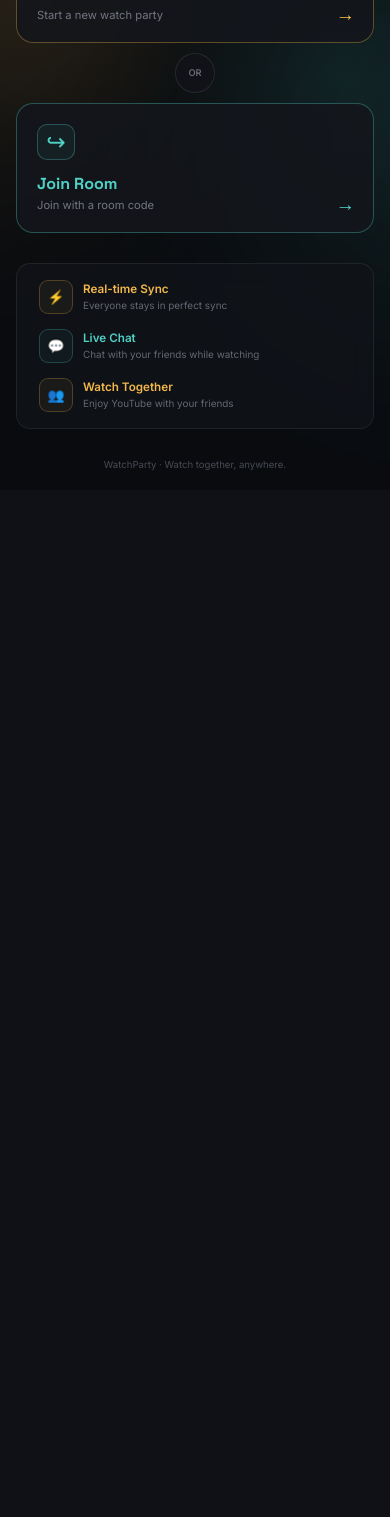
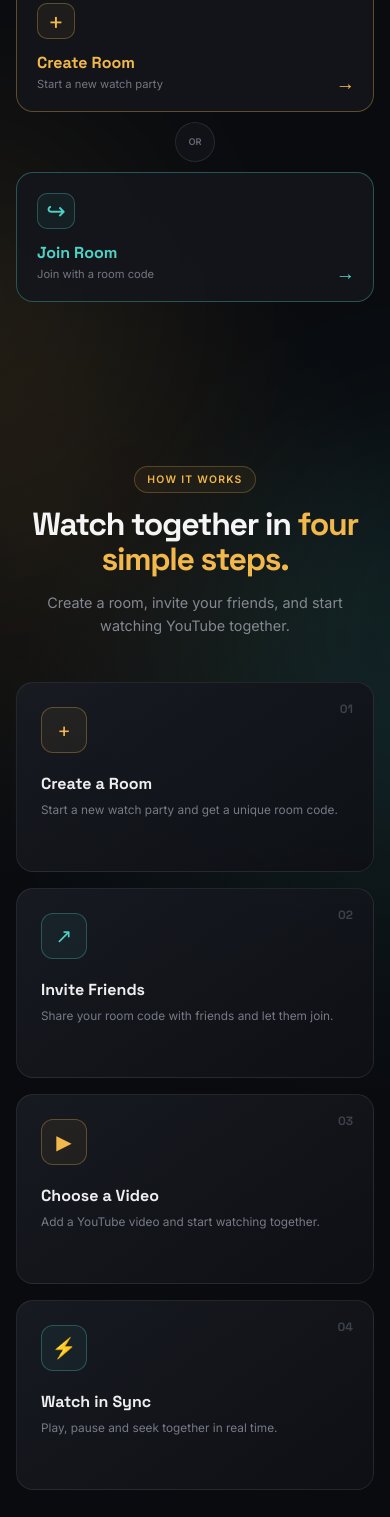
Before and after one commit to annnikett/Yt-watch-party, a React (Vite) app in the folder client/: page / in a window 390 px wide. Shown: the part 432-1949 px from the top of the page. Before the commit the page ends 922 px from the top, so only its background shows below. Built offline with nearby package versions, Linux system fonts and the light colour scheme; no server answers.

Commit message:
how it work

```diff
--- a/client/src/pages/Home.jsx
+++ b/client/src/pages/Home.jsx
@@ -7,6 +7,7 @@ export default function Home() {
   const [searchParams] = useSearchParams();
 
   const [username, setUsername] = useState("");
+
   const [joinCode, setJoinCode] = useState(
     () => (searchParams.get("code") || "").toUpperCase()
   );
@@ -22,7 +23,10 @@ export default function Home() {
     localStorage.setItem("wp_username", name);
   };
 
+  // ============================================
   // CREATE ROOM
+  // ============================================
+
   const handleCreate = async () => {
     if (!username.trim()) {
       setError("Please enter your name.");
@@ -53,7 +57,10 @@ export default function Home() {
     }
   };
 
+  // ============================================
   // JOIN ROOM
+  // ============================================
+
   const handleJoin = async (e) => {
     e.preventDefault();
 
@@ -92,21 +99,38 @@ export default function Home() {
   return (
     <div className="home-page">
 
-      {/* Background */}
+      {/* ============================================
+          BACKGROUND
+      ============================================ */}
+
       <div className="home-glow home-glow-yellow"></div>
       <div className="home-glow home-glow-cyan"></div>
 
       <div className="home-grid home-grid-left"></div>
       <div className="home-grid home-grid-right"></div>
 
-      {/* ================= NAVBAR ================= */}
+
+      {/* ============================================
+          NAVBAR
+      ============================================ */}
 
       <header className="home-navbar">
 
+        {/* LOGO */}
+
         <div
           className="home-logo"
-          onClick={() => setView("choice")}
+          onClick={() => {
+            setView("choice");
+            setError("");
+
+            window.scrollTo({
+              top: 0,
+              behavior: "smooth",
+            });
+          }}
         >
+
           <div className="logo-icon">
             ▶
           </div>
@@ -114,11 +138,18 @@ export default function Home() {
           <span>
             Watch<span>Party</span>
           </span>
+
         </div>
+
+
+        {/* NAVIGATION */}
 
         <nav className="home-nav">
 
-          <a href="#home" className="active">
+          <a
+            href="#home"
+            className="active"
+          >
             Home
           </a>
 
@@ -138,43 +169,70 @@ export default function Home() {
 
       </header>
 
-      {/* ================= MAIN ================= */}
 
-      <main className="home-main" id="home">
+      {/* ============================================
+          HOME / HERO
+      ============================================ */}
+
+      <main
+        className="home-main"
+        id="home"
+      >
 
         <section className="hero-section">
 
-          {/* Badge */}
+          {/* BADGE */}
 
           <div className="hero-badge">
+
             <span className="hero-badge-dot"></span>
+
             Watch together in real-time
+
           </div>
 
-          {/* Heading */}
+
+          {/* TITLE */}
 
           <h1 className="hero-title">
+
             Watch Together.
+
             <br />
-            <span>Anywhere.</span>
+
+            <span>
+              Anywhere.
+            </span>
+
           </h1>
 
-          {/* Description */}
+
+          {/* DESCRIPTION */}
 
           <p className="hero-description">
-            Create a room and watch YouTube with your friends
+
+            Create a room and watch YouTube
+            with your friends
+
             <br />
+
             in <span>perfect sync.</span>
+
           </p>
 
-          {/* ================= CHOICE ================= */}
+
+          {/* ========================================
+              CREATE / JOIN CHOICE
+          ======================================== */}
 
           {view === "choice" && (
+
             <div className="room-choice">
 
-              {/* CREATE */}
+              {/* CREATE ROOM */}
 
               <button
+                type="button"
                 className="room-action create-action"
                 onClick={() => {
                   setError("");
@@ -187,10 +245,15 @@ export default function Home() {
                 </div>
 
                 <div className="action-content">
-                  <h2>Create Room</h2>
+
+                  <h2>
+                    Create Room
+                  </h2>
+
                   <p>
                     Start a new watch party
                   </p>
+
                 </div>
 
                 <div className="action-arrow">
@@ -199,15 +262,18 @@ export default function Home() {
 
               </button>
 
+
               {/* OR */}
 
               <div className="choice-or">
                 OR
               </div>
 
-              {/* JOIN */}
+
+              {/* JOIN ROOM */}
 
               <button
+                type="button"
                 className="room-action join-action"
                 onClick={() => {
                   setError("");
@@ -220,10 +286,15 @@ export default function Home() {
                 </div>
 
                 <div className="action-content">
-                  <h2>Join Room</h2>
+
+                  <h2>
+                    Join Room
+                  </h2>
+
                   <p>
                     Join with a room code
                   </p>
+
                 </div>
 
                 <div className="action-arrow">
@@ -233,11 +304,16 @@ export default function Home() {
               </button>
 
             </div>
+
           )}
 
-          {/* ================= CREATE FORM ================= */}
+
+          {/* ========================================
+              CREATE ROOM FORM
+          ======================================== */}
 
           {view === "create" && (
+
             <div className="home-form-card">
 
               <div className="form-heading">
@@ -247,16 +323,25 @@ export default function Home() {
                 </div>
 
                 <div>
-                  <h2>Create a Room</h2>
+
+                  <h2>
+                    Create a Room
+                  </h2>
+
                   <p>
                     Enter your name to get started
                   </p>
+
                 </div>
 
               </div>
 
+
               <label className="home-field">
-                <span>Your name</span>
+
+                <span>
+                  Your name
+                </span>
 
                 <input
                   type="text"
@@ -268,34 +353,49 @@ export default function Home() {
                   maxLength={24}
                   autoFocus
                 />
+
               </label>
 
+
               <button
+                type="button"
                 className="form-primary-button"
                 onClick={handleCreate}
                 disabled={busy}
               >
+
                 {busy
                   ? "Creating..."
                   : "Create Room →"}
+
               </button>
 
+
               <button
+                type="button"
                 className="form-back-button"
                 onClick={() => {
                   setError("");
                   setView("choice");
                 }}
+                disabled={busy}
               >
+
                 ← Back
+
               </button>
 
             </div>
+
           )}
 
-          {/* ================= JOIN FORM ================= */}
+
+          {/* ========================================
+              JOIN ROOM FORM
+          ======================================== */}
 
           {view === "join" && (
+
             <div className="home-form-card">
 
               <div className="form-heading">
@@ -305,18 +405,29 @@ export default function Home() {
                 </div>
 
                 <div>
-                  <h2>Join a Room</h2>
+
+                  <h2>
+                    Join a Room
+                  </h2>
+
                   <p>
                     Enter your name and room code
                   </p>
+
                 </div>
 
               </div>
 
+
               <form onSubmit={handleJoin}>
 
+                {/* NAME */}
+
                 <label className="home-field">
-                  <span>Your name</span>
+
+                  <span>
+                    Your name
+                  </span>
 
                   <input
                     type="text"
@@ -328,10 +439,17 @@ export default function Home() {
                     maxLength={24}
                     autoFocus
                   />
+
                 </label>
 
+
+                {/* ROOM CODE */}
+
                 <label className="home-field">
-                  <span>Room code</span>
+
+                  <span>
+                    Room code
+                  </span>
 
                   <input
                     type="text"
@@ -345,102 +463,223 @@ export default function Home() {
                     maxLength={6}
                     className="room-code-input"
                   />
+
                 </label>
 
+
                 <button
+                  type="submit"
                   className="form-cyan-button"
-                  type="submit"
                   disabled={busy}
                 >
+
                   {busy
                     ? "Joining..."
                     : "Join Room →"}
+
                 </button>
 
               </form>
 
+
               <button
+                type="button"
                 className="form-back-button"
                 onClick={() => {
                   setError("");
                   setView("choice");
                 }}
+                disabled={busy}
               >
+
                 ← Back
+
               </button>
 
             </div>
+
           )}
+
 
           {/* ERROR */}
 
           {error && (
+
             <div className="home-error">
               {error}
             </div>
+
           )}
 
         </section>
 
-        {/* ================= FEATURES ================= */}
+      </main>
+
+
+      {/* ============================================
+          HOW IT WORKS
+          SEPARATE SECTION
+      ============================================ */}
 
       <section
-          className="home-features"
+        className="how-it-works"
         id="how-it-works"
       >
 
-          <div className="feature-item">
+        <div className="how-header">
 
-            <div className="feature-icon yellow-icon">
+          <div className="how-badge">
+            HOW IT WORKS
+          </div>
+
+          <h2>
+            Watch together in
+            <span>
+              {" "}four simple steps.
+            </span>
+          </h2>
+
+          <p>
+            Create a room, invite your friends,
+            and start watching YouTube together.
+          </p>
+
+        </div>
+
+
+        {/* STEPS */}
+
+        <div className="steps-container">
+
+
+          {/* STEP 01 */}
+
+          <div className="step-card">
+
+            <div className="step-number">
+              01
+            </div>
+
+            <div className="step-icon yellow-step">
+              +
+            </div>
+
+            <h3>
+              Create a Room
+            </h3>
+
+            <p>
+              Start a new watch party and
+              get a unique room code.
+            </p>
+
+          </div>
+
+
+          {/* STEP 02 */}
+
+          <div className="step-card">
+
+            <div className="step-number">
+              02
+            </div>
+
+            <div className="step-icon cyan-step">
+              ↗
+            </div>
+
+            <h3>
+              Invite Friends
+            </h3>
+
+            <p>
+              Share your room code with
+              friends and let them join.
+            </p>
+
+          </div>
+
+
+          {/* STEP 03 */}
+
+          <div className="step-card">
+
+            <div className="step-number">
+              03
+            </div>
+
+            <div className="step-icon yellow-step">
+              ▶
+            </div>
+
+            <h3>
+              Choose a Video
+            </h3>
+
+            <p>
+              Add a YouTube video and
+              start watching together.
+            </p>
+
+          </div>
+
+
+          {/* STEP 04 */}
+
+          <div className="step-card">
+
+            <div className="step-number">
+              04
+            </div>
+
+            <div className="step-icon cyan-step">
               ⚡
             </div>
 
-            <div>
-              <h3>Real-time Sync</h3>
+            <h3>
+              Watch in Sync
+            </h3>
+
             <p>
-                Everyone stays in perfect sync
+              Play, pause and seek together
+              in real time.
             </p>
+
           </div>
 
         </div>
 
-          <div className="feature-divider"></div>
 
-          <div className="feature-item">
+        {/* HOST / MODERATOR */}
 
-            <div className="feature-icon cyan-icon">
-              💬
+        <div className="sync-info">
+
+          <div className="sync-info-icon">
+            👑
           </div>
 
           <div>
-              <h3>Live Chat</h3>
+
+            <h3>
+              Host & Moderator Controls
+            </h3>
+
             <p>
-                Chat with your friends while watching
+              Hosts and moderators can play,
+              pause, seek and change videos
+              while everyone stays synchronized.
             </p>
-            </div>
 
-          </div>
-
-          <div className="feature-divider"></div>
-
-          <div className="feature-item">
-
-            <div className="feature-icon yellow-icon">
-              👥
-            </div>
-
-            <div>
-              <h3>Watch Together</h3>
-              <p>
-                Enjoy YouTube with your friends
-              </p>
           </div>
 
         </div>
 
       </section>
 
-      </main>
+
+      {/* ============================================
+          FOOTER
+      ============================================ */}
 
       <footer className="home-footer">
         WatchParty · Watch together, anywhere.
--- a/client/src/styles.css
+++ b/client/src/styles.css
@@ -1012,23 +1012,33 @@ button, input { font-family: inherit; }
 
 .home-main {
   width: 100%;
-
   max-width: 1120px;
 
-  height:
-    calc(100vh - 96px);
+  min-height: calc(100vh - 96px);
 
   margin: 0 auto;
 
-  padding:
-    35px 24px
-    15px;
+  padding: 20px 24px 30px;
+
+  box-sizing: border-box;
+
+  display: flex;
+
+  align-items: center;
+  justify-content: center;
+}
+
+.hero-section {
+  width: 100%;
 
   display: flex;
 
   flex-direction: column;
 
+  align-items: center;
   justify-content: center;
+
+  text-align: center;
 }
 
 
@@ -1791,18 +1801,23 @@ button, input { font-family: inherit; }
    ===================================================== */
 
 .home-footer {
-  position: absolute;
-
-  bottom: 9px;
-
-  left: 0;
-  right: 0;
+  position: relative;
+
+  width: 100%;
+
+  margin-top: 14px;
+
+  padding: 0 20px 8px;
+
+  box-sizing: border-box;
 
   text-align: center;
 
   color: #484b54;
 
   font-size: 0.6rem;
+
+  line-height: 1.4;
 }
 
 
@@ -1922,3 +1937,347 @@ button, input { font-family: inherit; }
     display: none;
   }
 }
+/* =====================================================
+   HOW IT WORKS
+   ===================================================== */
+
+.how-it-works {
+  width: 100%;
+
+  max-width: 1100px;
+
+  margin: 0 auto;
+
+  padding:
+    90px 24px
+    80px;
+
+  box-sizing: border-box;
+}
+
+
+/* =====================================================
+   HEADER
+   ===================================================== */
+
+.how-header {
+  text-align: center;
+
+  margin-bottom: 45px;
+}
+
+.how-badge {
+  display: inline-block;
+
+  padding:
+    6px 12px;
+
+  border:
+    1px solid
+    rgba(242, 184, 75, 0.25);
+
+  border-radius: 999px;
+
+  color: var(--gold);
+
+  background:
+    rgba(242, 184, 75, 0.05);
+
+  font-size: 0.65rem;
+
+  font-weight: 700;
+
+  letter-spacing: 0.12em;
+
+  margin-bottom: 14px;
+}
+
+.how-header h2 {
+  margin: 0;
+
+  font-family: var(--font-display);
+
+  font-size:
+    clamp(2rem, 4vw, 3.3rem);
+
+  line-height: 1.1;
+
+  letter-spacing: -0.04em;
+
+  color: #f5f5f6;
+}
+
+.how-header h2 span {
+  color: var(--gold);
+}
+
+.how-header p {
+  margin:
+    14px auto 0;
+
+  max-width: 560px;
+
+  color: #858892;
+
+  font-size: 0.9rem;
+
+  line-height: 1.6;
+}
+
+
+/* =====================================================
+   STEPS
+   ===================================================== */
+
+.steps-container {
+  display: grid;
+
+  grid-template-columns:
+    repeat(4, 1fr);
+
+  gap: 16px;
+}
+
+
+/* =====================================================
+   STEP CARD
+   ===================================================== */
+
+.step-card {
+  position: relative;
+
+  min-height: 220px;
+
+  padding: 24px;
+
+  box-sizing: border-box;
+
+  border:
+    1px solid
+    rgba(255, 255, 255, 0.08);
+
+  border-radius: 17px;
+
+  background:
+    linear-gradient(
+      145deg,
+      rgba(24, 27, 34, 0.95),
+      rgba(14, 16, 21, 0.96)
+    );
+
+  transition:
+    transform 0.2s ease,
+    border-color 0.2s ease,
+    box-shadow 0.2s ease;
+}
+
+.step-card:hover {
+  transform:
+    translateY(-5px);
+
+  border-color:
+    rgba(242, 184, 75, 0.25);
+
+  box-shadow:
+    0 15px 40px
+    rgba(0, 0, 0, 0.25);
+}
+
+
+/* =====================================================
+   NUMBER
+   ===================================================== */
+
+.step-number {
+  position: absolute;
+
+  top: 18px;
+
+  right: 20px;
+
+  color: #3e414a;
+
+  font-family: var(--font-display);
+
+  font-size: 0.75rem;
+
+  font-weight: 700;
+}
+
+
+/* =====================================================
+   ICON
+   ===================================================== */
+
+.step-icon {
+  width: 46px;
+  height: 46px;
+
+  display: flex;
+
+  align-items: center;
+  justify-content: center;
+
+  border-radius: 12px;
+
+  font-size: 1.25rem;
+
+  border: 1px solid;
+}
+
+.yellow-step {
+  color: var(--gold);
+
+  border-color:
+    rgba(242, 184, 75, 0.3);
+
+  background:
+    rgba(242, 184, 75, 0.06);
+}
+
+.cyan-step {
+  color: var(--teal);
+
+  border-color:
+    rgba(79, 209, 197, 0.3);
+
+  background:
+    rgba(79, 209, 197, 0.06);
+}
+
+
+/* =====================================================
+   STEP TEXT
+   ===================================================== */
+
+.step-card h3 {
+  margin:
+    20px 0 7px;
+
+  font-family: var(--font-display);
+
+  font-size: 1rem;
+
+  font-weight: 650;
+
+  color: #eeeeef;
+}
+
+.step-card p {
+  margin: 0;
+
+  color: #777a85;
+
+  font-size: 0.74rem;
+
+  line-height: 1.55;
+}
+
+
+/* =====================================================
+   SYNC INFO
+   ===================================================== */
+
+.sync-info {
+  max-width: 850px;
+
+  margin:
+    28px auto 0;
+
+  padding:
+    18px 22px;
+
+  display: flex;
+
+  align-items: center;
+
+  gap: 15px;
+
+  border:
+    1px solid
+    rgba(242, 184, 75, 0.16);
+
+  border-radius: 14px;
+
+  background:
+    rgba(242, 184, 75, 0.035);
+}
+
+.sync-info-icon {
+  width: 42px;
+  height: 42px;
+
+  min-width: 42px;
+
+  display: flex;
+
+  align-items: center;
+  justify-content: center;
+
+  border-radius: 11px;
+
+  background:
+    rgba(242, 184, 75, 0.08);
+
+  border:
+    1px solid
+    rgba(242, 184, 75, 0.2);
+}
+
+.sync-info h3 {
+  margin: 0;
+
+  color: var(--gold);
+
+  font-size: 0.82rem;
+
+  font-weight: 650;
+}
+
+.sync-info p {
+  margin:
+    4px 0 0;
+
+  color: #777a85;
+
+  font-size: 0.7rem;
+
+  line-height: 1.5;
+}
+
+
+/* =====================================================
+   RESPONSIVE
+   ===================================================== */
+
+@media (max-width: 900px) {
+
+  .steps-container {
+    grid-template-columns:
+      repeat(2, 1fr);
+  }
+
+}
+
+
+@media (max-width: 600px) {
+
+  .how-it-works {
+    padding:
+      65px 16px
+      50px;
+  }
+
+  .steps-container {
+    grid-template-columns: 1fr;
+  }
+
+  .step-card {
+    min-height: 190px;
+  }
+
+  .sync-info {
+    align-items: flex-start;
+  }
+
+}
```
Lines whose indentation alone changed are shown as unchanged.
